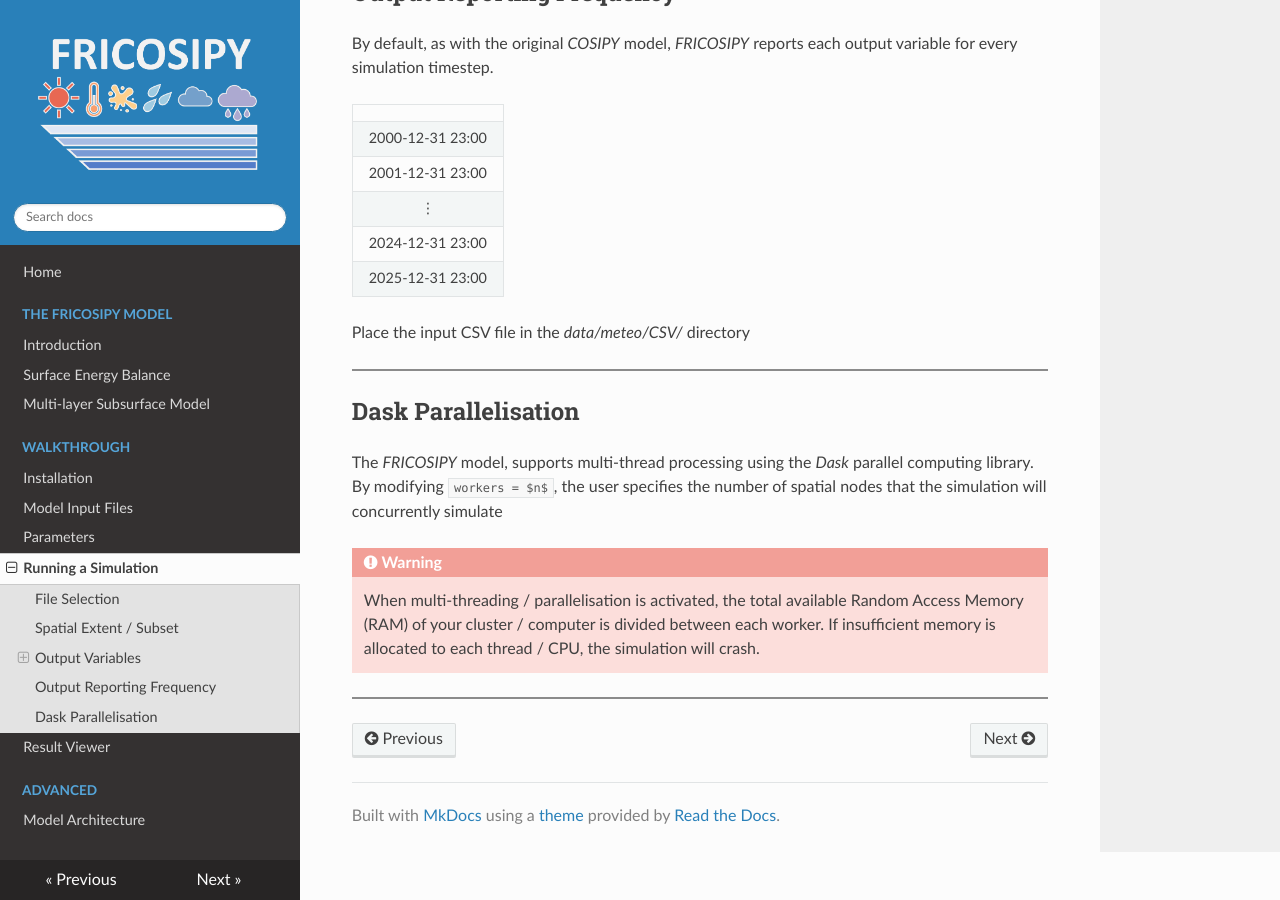
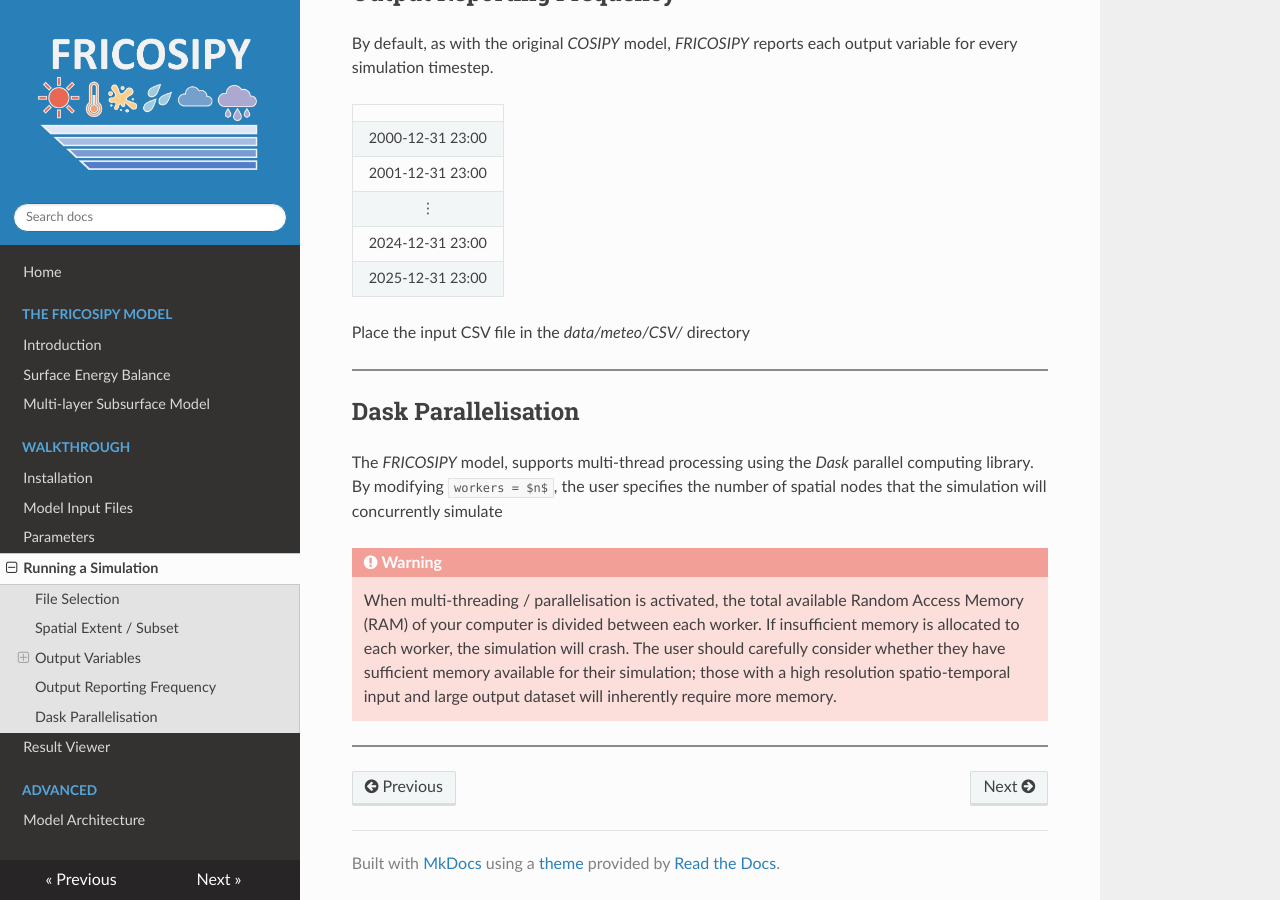
Before and after one commit to MarcusGastaldello/FRICOSIPY, an MkDocs documentation site: the page built from docs/running_a_simulation.md, in a window 1280 px wide and 900 px high, scrolled down 3413 px. Built offline with MkDocs 1.6.1, drawn with Linux system fonts in a browser that asks for light colours.

Commit message:
Update running_a_simulation.md

```diff
--- a/docs/running_a_simulation.md
+++ b/docs/running_a_simulation.md
@@ -152,7 +152,6 @@ Place the input CSV file in the *data/meteo/CSV/* directory
 The *FRICOSIPY* model, supports multi-thread processing using the *Dask* parallel computing library. By modifying `workers = $n$`, the user specifies the number of spatial nodes that the simulation will concurrently simulate
 
 !!! warning
-    When multi-threading / parallelisation is activated, the total available Random Access Memory (RAM) of your cluster / computer is divided between each worker. If insufficient memory is allocated to each thread / CPU, the simulation will crash.
-
+    When multi-threading / parallelisation is activated, the total available Random Access Memory (RAM) of your computer is divided between each worker. If insufficient memory is allocated to each worker, the simulation will crash. The user should carefully consider whether they have sufficient memory available for their simulation; those with a high resolution spatio-temporal input and large output dataset will inherently require more memory.
 
 <hr style="height:2px; background-color:#8b8b8b; border:none;" />
```
